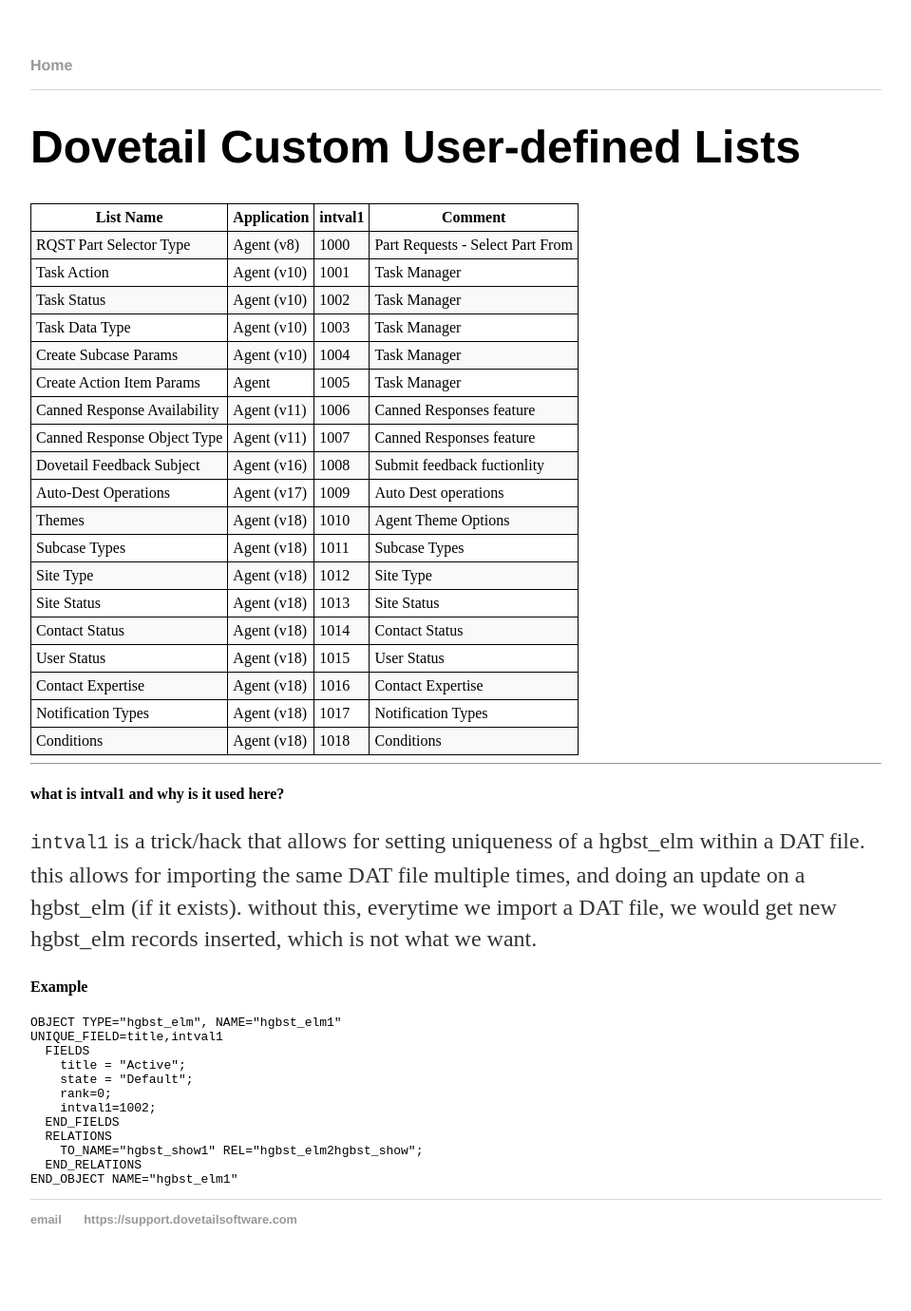
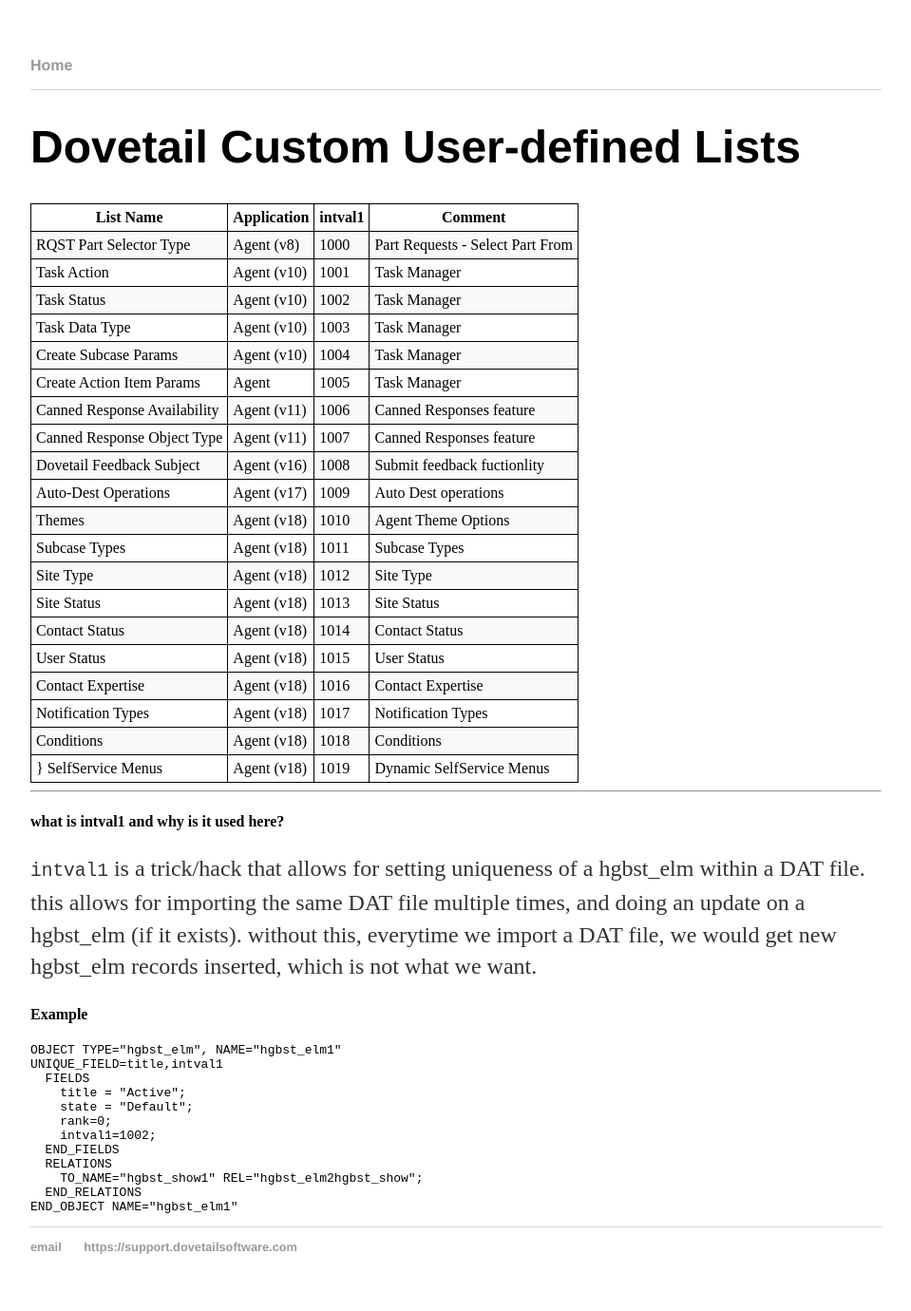
Before and after one commit to DovetailSoftware/dovetail-defined, a Jekyll site: the page built from pages/user-defined-lists.md, in a window 1280 px wide. Shown: the whole page at 95% size, without its empty margins (160-1119 px from the left). Built offline with Jekyll 4.4.1, drawn with Linux system fonts in a browser that asks for light colours; before the commit the page ends 1351 px from its top, so only the background shows below that.

Commit message:
add SelfService Menus list

```diff
--- a/pages/user-defined-lists.md
+++ b/pages/user-defined-lists.md
@@ -27,6 +27,7 @@
 | Contact Expertise | Agent (v18) | 1016 | Contact Expertise |
 | Notification Types | Agent (v18) | 1017 | Notification Types |
 | Conditions | Agent (v18) | 1018 | Conditions |
+} SelfService Menus | Agent (v18) | 1019 | Dynamic SelfService Menus |
 
 ---
 
```
